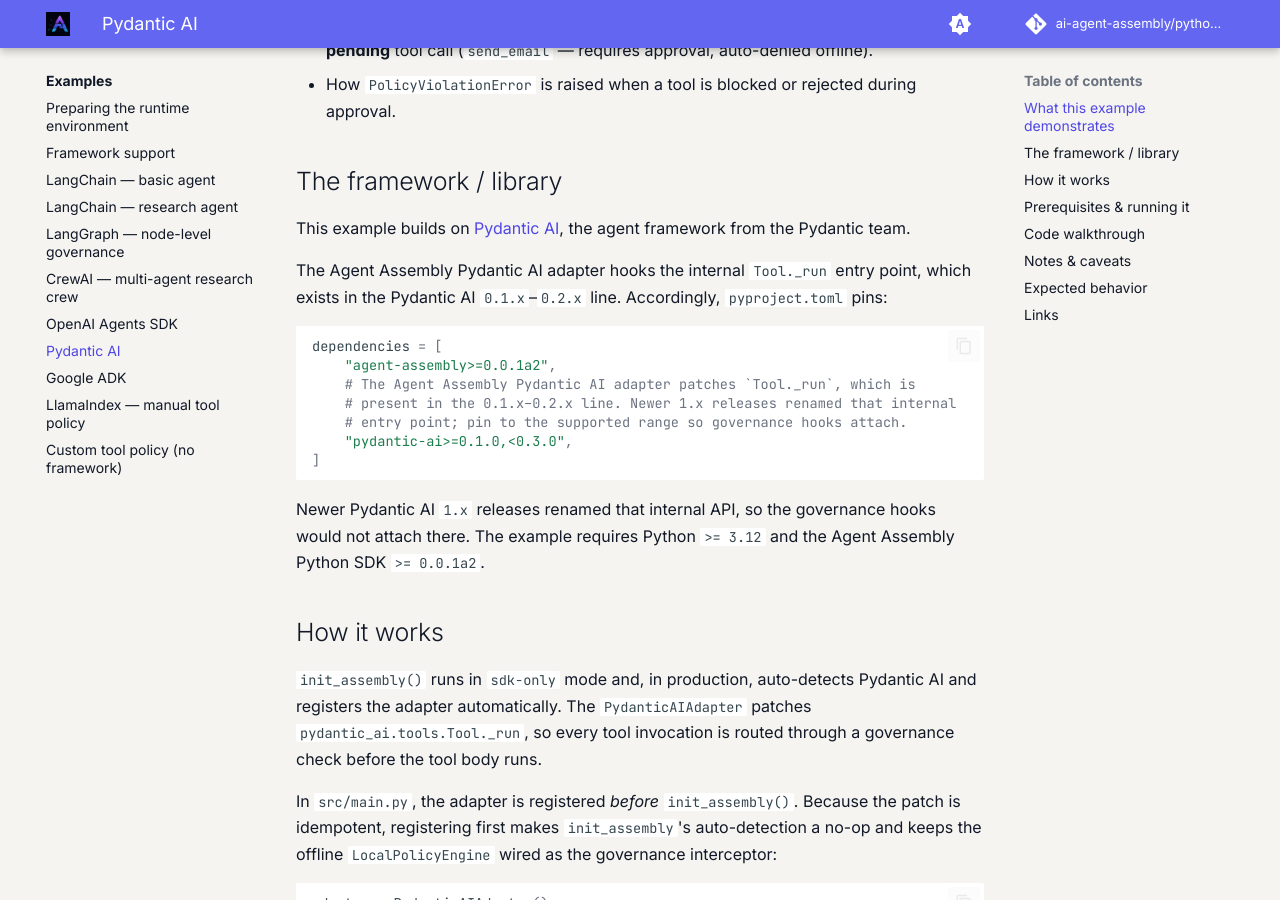
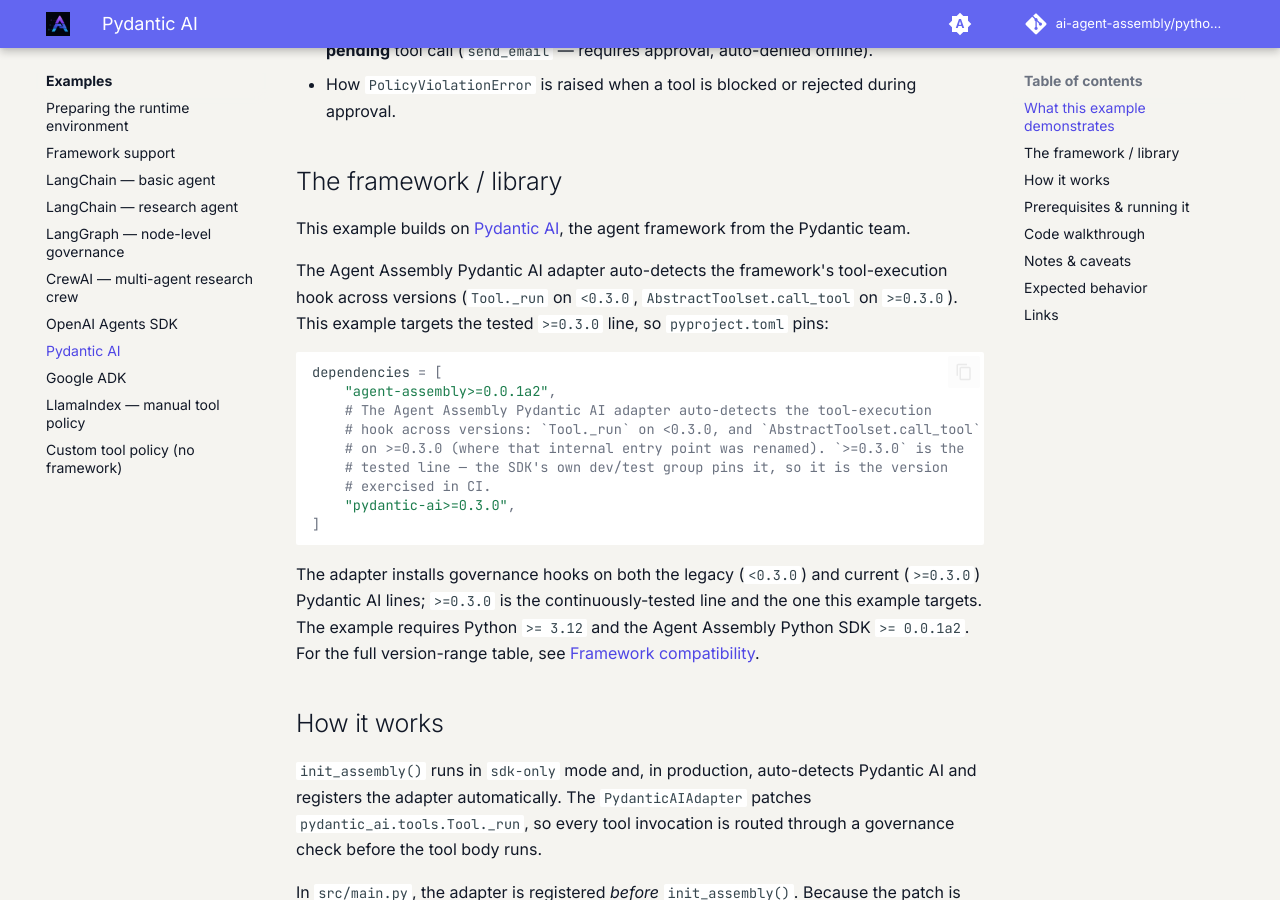
Before and after one commit to AI-agent-assembly/python-sdk, an MkDocs documentation site: the page built from docs/examples/pydantic-ai.md, in a window 1280 px wide and 900 px high, scrolled down 517 px. Built offline with MkDocs 1.6.1 and Material for MkDocs 9.7.7, drawn with Linux system fonts in a browser that asks for light colours; comment, search, counter and statistics services are not loaded; the version menu is left out; some of the changed text lies outside the part shown.

Commit message:
📝 (docs): Reconcile pydantic-ai example pin to tested >=0.3.0
The example pinned pydantic-ai>=0.1.0,<0.3.0 and claimed governance
hooks only attach on the 0.1.x-0.2.x line. The adapter now auto-detects
the hook point across versions (Tool._run on <0.3.0,
AbstractToolset.call_tool on >=0.3.0), and >=0.3.0 is the line the
dev/test group pins and CI exercises. Update the pin, the install block,
and the version notes to track the tested >=0.3.0 line, matching
pyproject.toml.

Refs AAASM-3530

Co-Authored-By: Claude Opus 4.8 (1M context) <noreply@anthropic.com>

````diff
--- a/docs/examples/pydantic-ai.md
+++ b/docs/examples/pydantic-ai.md
@@ -14,19 +14,21 @@ Integrate Agent Assembly with [Pydantic AI](https://ai.pydantic.dev/) to enforce
 
 This example builds on [Pydantic AI](https://ai.pydantic.dev/), the agent framework from the Pydantic team.
 
-The Agent Assembly Pydantic AI adapter hooks the internal `Tool._run` entry point, which exists in the Pydantic AI `0.1.x`–`0.2.x` line. Accordingly, `pyproject.toml` pins:
+The Agent Assembly Pydantic AI adapter auto-detects the framework's tool-execution hook across versions (`Tool._run` on `<0.3.0`, `AbstractToolset.call_tool` on `>=0.3.0`). This example targets the tested `>=0.3.0` line, so `pyproject.toml` pins:
 
 ```toml
 dependencies = [
     "agent-assembly>=0.0.1a2",
-    # The Agent Assembly Pydantic AI adapter patches `Tool._run`, which is
-    # present in the 0.1.x–0.2.x line. Newer 1.x releases renamed that internal
-    # entry point; pin to the supported range so governance hooks attach.
-    "pydantic-ai>=0.1.0,<0.3.0",
+    # The Agent Assembly Pydantic AI adapter auto-detects the tool-execution
+    # hook across versions: `Tool._run` on <0.3.0, and `AbstractToolset.call_tool`
+    # on >=0.3.0 (where that internal entry point was renamed). `>=0.3.0` is the
+    # tested line — the SDK's own dev/test group pins it, so it is the version
+    # exercised in CI.
+    "pydantic-ai>=0.3.0",
 ]
 ```
 
-Newer Pydantic AI `1.x` releases renamed that internal API, so the governance hooks would not attach there. The example requires Python `>= 3.12` and the Agent Assembly Python SDK `>= 0.0.1a2`.
+The adapter installs governance hooks on both the legacy (`<0.3.0`) and current (`>=0.3.0`) Pydantic AI lines; `>=0.3.0` is the continuously-tested line and the one this example targets. The example requires Python `>= 3.12` and the Agent Assembly Python SDK `>= 0.0.1a2`. For the full version-range table, see [Framework compatibility](../compatibility/frameworks.md).
 
 ## How it works
 
@@ -136,8 +138,8 @@ Pending tools route to `wait_for_tool_approval`, which denies them offline becau
 
 ## Notes & caveats
 
-!!! warning "Pydantic AI version pin"
-    The adapter hooks the internal `Tool._run` entry point, which exists in the Pydantic AI `0.1.x`–`0.2.x` line. `pyproject.toml` pins `pydantic-ai>=0.1.0,<0.3.0` so the governance hooks attach. Newer `1.x` releases renamed that internal API. If governance hooks do not fire, ensure `pydantic-ai` resolves to the pinned `0.1.x`–`0.2.x` range.
+!!! note "Pydantic AI version support"
+    The adapter auto-detects the tool-execution hook across versions: it patches `pydantic_ai.tools.Tool._run` on `<0.3.0`, and `AbstractToolset.call_tool` (plus the concrete toolsets that override it) on `>=0.3.0`, where that internal entry point was renamed. The **tested line is `pydantic-ai>=0.3.0`** — the SDK's own dev/test group pins it, so it is the version exercised in CI. Earlier `0.1.x`–`0.2.x` releases still work through the `Tool._run` hook but are not continuously tested. See [Framework compatibility](../compatibility/frameworks.md) for the full matrix.
 
 !!! note "Offline TestModel"
     The agent is driven by Pydantic AI's built-in `TestModel`, so the demo runs deterministically with no API key and no network. No running Agent Assembly gateway is required for the offline demo.
@@ -145,7 +147,7 @@ Pending tools route to `wait_for_tool_approval`, which denies them offline becau
 !!! tip "Troubleshooting"
     - `ModuleNotFoundError: agent_assembly` → run `uv sync` first.
     - `ModuleNotFoundError: pydantic_ai` → run `uv sync`; `pydantic-ai` is a required dependency.
-    - Governance hooks do not fire → ensure `pydantic-ai` resolves to the pinned `0.1.x`–`0.2.x` range.
+    - Governance hooks do not fire → ensure `pydantic-ai` resolves within the supported range (`>=0.1.0`; `>=0.3.0` is the tested line).
     - `PolicyViolationError` in tests → expected; the deny/pending policy rules are intentional.
 
 To move to production mode: start an Agent Assembly gateway (or use your SaaS workspace URL), copy `.env.example` to `.env` and fill in credentials, swap `TestModel` for a real model (e.g. `openai:gpt-4o`) and set `OPENAI_API_KEY`, then run with the gateway environment variables:
````
